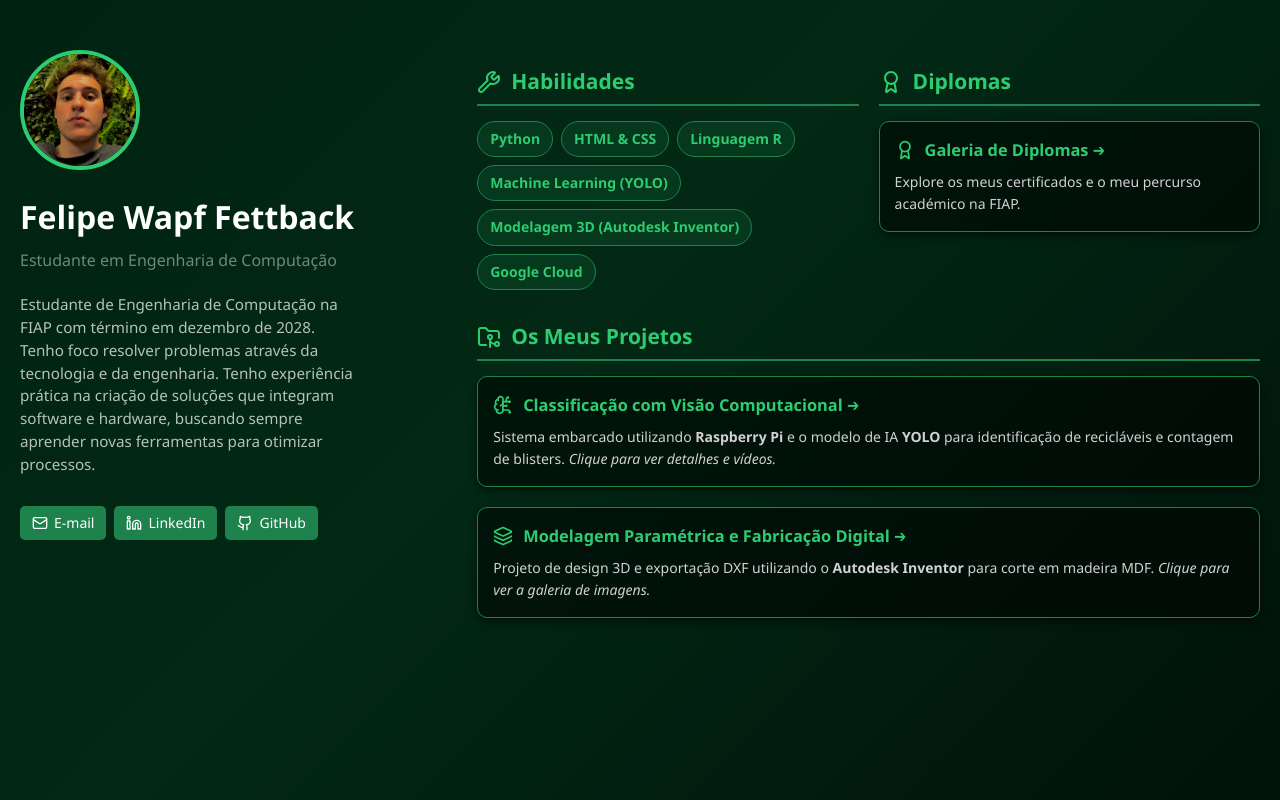
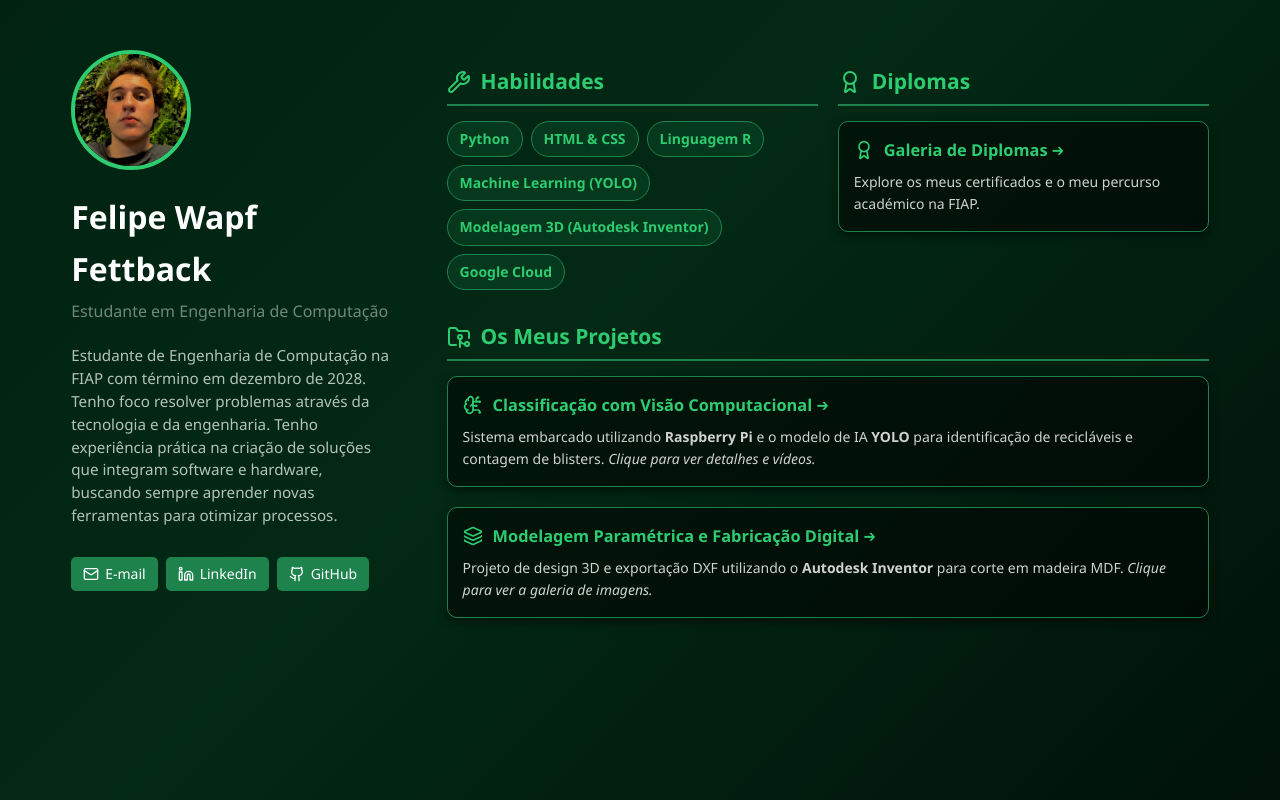
Before and after one commit to FelipeFettback/Meu-Portfolio, a Next.js app in the folder meu-portfolio-nextnpx/: page / in a window 1280 px wide. Built offline with nearby package versions, Linux system fonts and the light colour scheme.

Commit message:
Migrando o portfólio para Next.js e TypeScript

```diff
--- a/meu-portfolio-nextnpx/app/globals.css
+++ b/meu-portfolio-nextnpx/app/globals.css
@@ -26,7 +26,11 @@ body {
 .site-wrapper {
     display: flex;
     flex-direction: column;
-    max-width: 1450px; /* <-- AUMENTADO PARA EMPURRAR O CABEÇALHO PARA A ESQUERDA */
+
+    /* NOVAS REGRAS DE LARGURA FLUIDA */
+    width: 92%; /* O site sempre vai ocupar 92% da tela, não importa o tamanho do monitor NAO FUNCIONANDO*/
+    max-width: 1350px; /* Trava num tamanho máximo para não ficar bizarro numa TV gigante NAO FUNCIONANDO*/
+
     margin: 0 auto;
     padding: 20px;
 }
@@ -191,18 +195,22 @@ a.cartao-projeto:hover {
 }
 
 /* =======================================================
-   A MÁGICA DO COMPUTADOR
+   A MÁGICA DOS COMPUTADORES E NOTEBOOKS (Responsividade)
    ======================================================= */
 @media (min-width: 850px) {
     .site-wrapper {
         flex-direction: row;
         align-items: flex-start;
-        gap: 120px; /* <--- AUMENTADO O ESPAÇAMENTO AQUI (Era 50px) */
+
+        /* O espaço vazio agora é flexível! */
+        justify-content: space-between;
+        gap: 5%; /* O buraco entre esquerda e direita cresce ou diminui com o monitor */
+
         padding-top: 50px;
     }
 
     header {
-        width: 28%; /* <--- Ajustado para o texto 'Sobre Mim' ficar com uma boa quebra de linha */
+        width: 28%; /* A foto ocupa sempre 28% da tela atual */
         position: sticky;
         top: 50px;
         padding: 0;
@@ -214,16 +222,18 @@ a.cartao-projeto:hover {
     }
 
     main {
-        width: 65%; /* <--- Reduzido de 75% para 65% para compensar o gap gigante sem estourar a tela */
+        width: 67%; /* Os projetos ocupam sempre 67% da tela atual */
     }
 
     .linha-dupla {
         flex-direction: row;
         align-items: flex-start;
+        gap: 20px;
     }
 
     .linha-dupla .container {
         flex: 1;
         margin-bottom: 0;
+        width: 50%; /* Garante que Diplomas e Habilidades dividam o espaço meio a meio */
     }
 }
```
